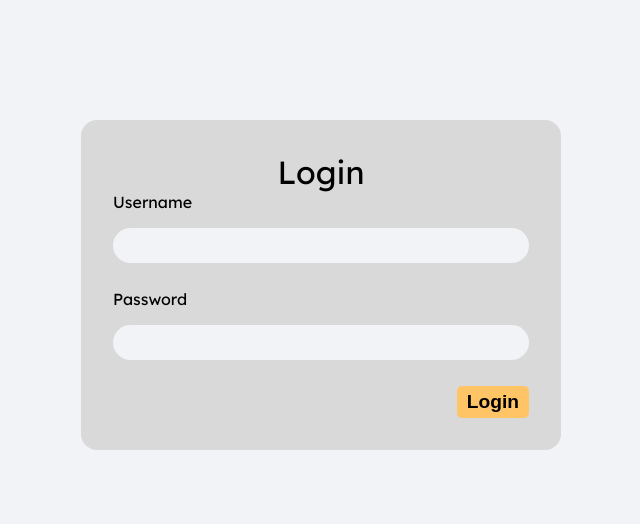
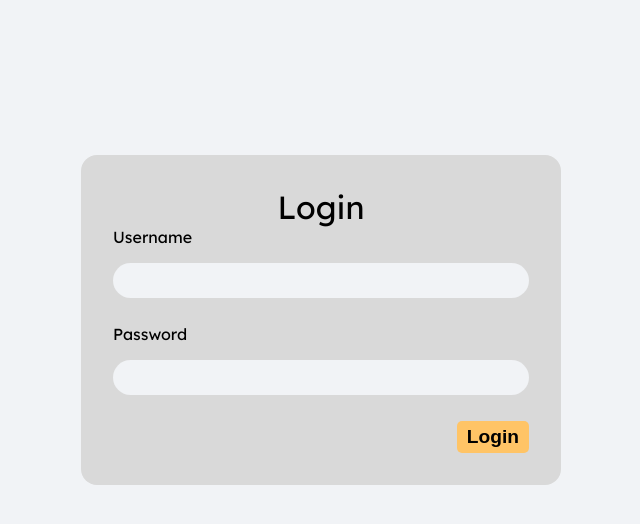
Before and after one commit to AsamMax/reci-pie, a Vue app: page /login in a window 1280 px wide. Shown: the top 524 px of the page, without its empty margins (319-959 px from the left). Built offline with nearby package versions, Linux system fonts and the light colour scheme.

Commit message:
improved spinner styling

```diff
--- a/src/App.vue
+++ b/src/App.vue
@@ -74,10 +74,11 @@ header {
 }
 
 main {
-    min-height: calc(100vh - 2 * 15vh);
+    min-height: calc(100vh - 2 * 10vh);
     display: flex;
+    flex-direction: column;
     justify-content: center;
-    padding: 15vh 0;
+    padding: 10vh 0;
     align-items: center;
 }
 </style>
--- a/src/views/DinnerSpinnerView.vue
+++ b/src/views/DinnerSpinnerView.vue
@@ -66,6 +66,9 @@ function spin() {
 </template>
 
 <style scoped lang="scss">
+h1 {
+    margin-bottom: 1em;
+}
 .wheel {
     height: 100%;
     width: 100%;
@@ -74,7 +77,6 @@ function spin() {
     align-items: center;
     justify-content: center;
     position: relative;
-}
     .pieces {
         width: 500px;
         height: 500px;
@@ -84,9 +86,7 @@ function spin() {
         position: relative;
         overflow: hidden;
         transition: 5s;
-}
-
-.pieces div {
+        div {
             height: 50%;
             width: 42%;
             padding-top: 3%;
@@ -101,12 +101,12 @@ function spin() {
             color: #fff;
             left: 29%;
             overflow-wrap: break-word;
-}
-
             @for $i from 1 through 8 {
-    .pieces :nth-child(#{$i}) {
+                &:nth-child(#{$i}) {
                     background-color: var(--color-wheel-#{$i});
                     transform: rotate(calc(360deg / 8 * #{$i}));
+                }
+            }
         }
     }
 
@@ -124,4 +124,5 @@ function spin() {
         border-radius: 50%;
         padding: 0;
     }
+}
 </style>
```
Lines whose indentation alone changed are shown as unchanged.
